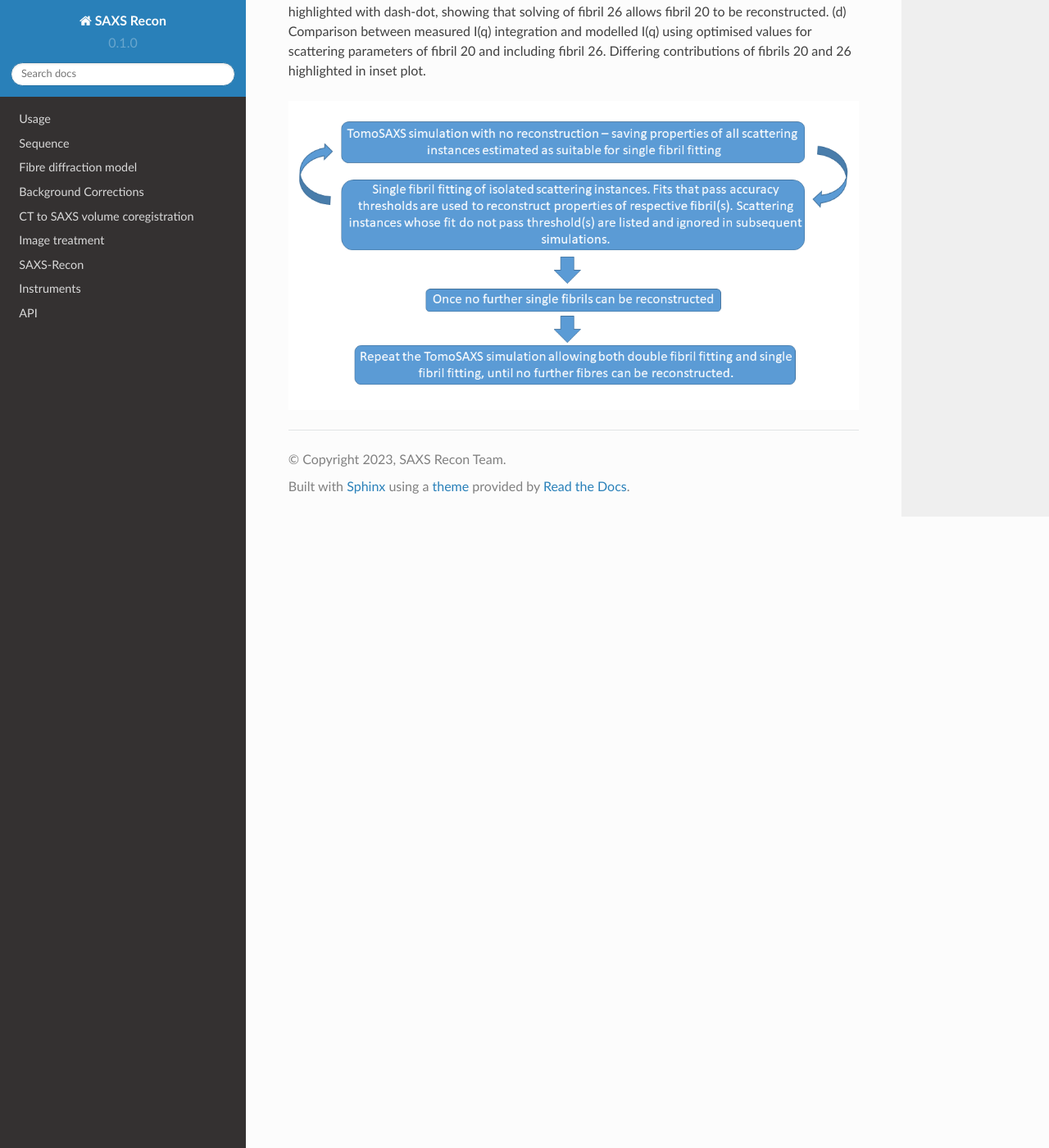
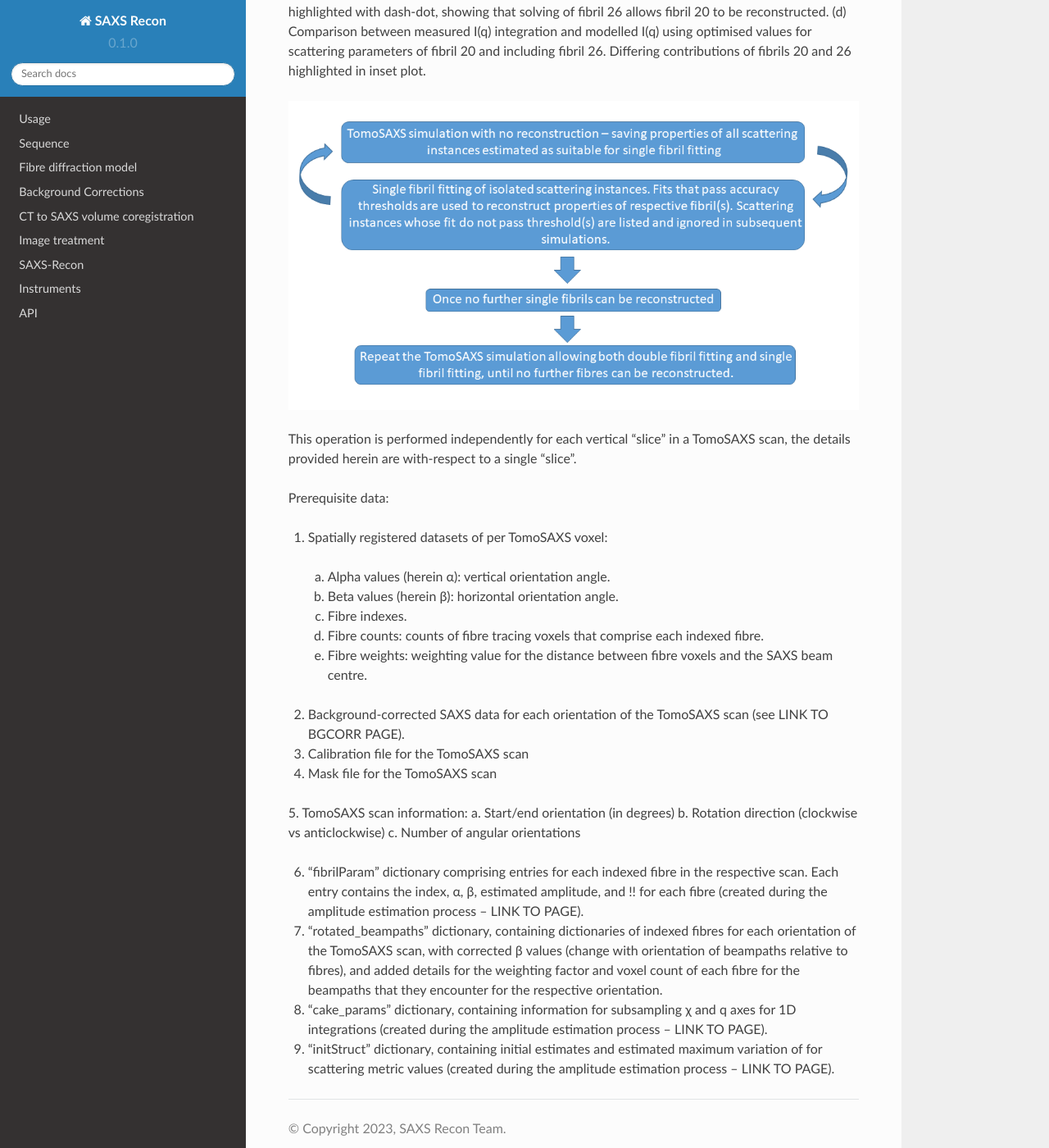
Before and after one commit to himadri111/saxs-docs-tutorial, a Sphinx documentation site: the page built from docs/source/recon.rst, in a window 1280 px wide and 1400 px high, scrolled down 3659 px. Shown: the whole window at 82% size. Built offline with Sphinx 7.4.7 and the Read the Docs theme 2.0.0, drawn with Linux system fonts in a browser that asks for light colours.

Commit message:
Update recon.rst

```diff
--- a/docs/source/recon.rst
+++ b/docs/source/recon.rst
@@ -55,3 +55,39 @@ Fitting produces optimised values for the 4 scattering metrics of the respective
 
 
 .. figure:: recon_Fig_4.png
+
+
+This operation is performed independently for each vertical “slice” in a TomoSAXS scan, the details provided herein are with-respect to a single “slice”.
+
+Prerequisite data:
+
+1.	Spatially registered datasets of per TomoSAXS voxel:
+
+  a.	Alpha values (herein α): vertical orientation angle.
+
+  b.	Beta values (herein β): horizontal orientation angle.
+
+  c.	Fibre indexes.
+
+  d.	Fibre counts: counts of fibre tracing voxels that comprise each indexed fibre.
+
+  e.	Fibre weights: weighting value for the distance between fibre voxels and the SAXS beam centre.
+
+2.	Background-corrected SAXS data for each orientation of the TomoSAXS scan (see LINK TO BGCORR PAGE).
+
+3.	Calibration file for the TomoSAXS scan
+
+4.	Mask file for the TomoSAXS scan
+
+5.	TomoSAXS scan information:
+a.	Start/end orientation (in degrees)
+b.	Rotation direction (clockwise vs anticlockwise)
+c.	Number of angular orientations
+
+6.	“fibrilParam” dictionary comprising entries for each indexed fibre in the respective scan. Each entry contains the index, α, β, estimated amplitude, and !! for each fibre (created during the amplitude estimation process – LINK TO PAGE).
+
+7.	“rotated_beampaths” dictionary, containing dictionaries of indexed fibres for each orientation of the TomoSAXS scan, with corrected β values (change with orientation of beampaths relative to fibres), and added details for the weighting factor and voxel count of each fibre for the beampaths that they encounter for the respective orientation.
+
+8.	“cake_params” dictionary, containing information for subsampling χ and q axes for 1D integrations (created during the amplitude estimation process – LINK TO PAGE).
+
+9.	“initStruct” dictionary, containing initial estimates and estimated maximum variation of for scattering metric values (created during the amplitude estimation process – LINK TO PAGE).
```
